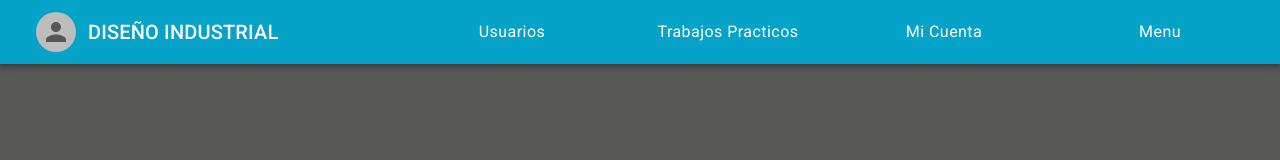
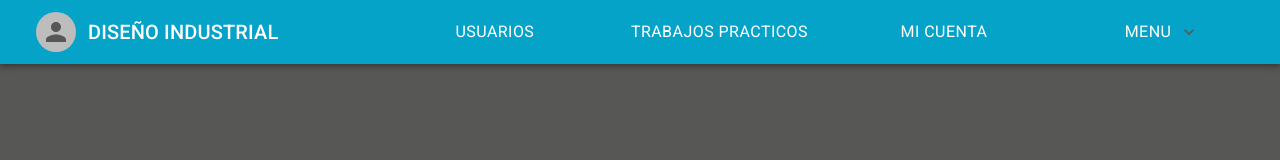
Before and after one commit to desapp-2022c1-grupo2/desapp-frontend, a React (Vite) app: page /admin in a window 1280 px wide. Shown: the top 160 px of the page. Built offline with nearby package versions, Linux system fonts and the light colour scheme.

Commit message:
appBar terminado

```diff
--- a/src/components/AppBar/MuiNavBar.tsx
+++ b/src/components/AppBar/MuiNavBar.tsx
@@ -1,6 +1,7 @@
 import React, {useState} from "react"
 import {AppBar, Toolbar, IconButton, Typography, Stack, Button, Menu, MenuItem} from "@mui/material";
 import {AvatarMenu} from "./AvatarMenu";
+import {KeyboardArrowDown} from "@mui/icons-material";
 
 
 export const MuiNavBar = () => {
@@ -35,18 +36,19 @@ export const MuiNavBar = () => {
                     DISEÑO INDUSTRIAL
                 </Typography>
                 <Stack direction='row' spacing={3} color='white'>
-                    <Button color='inherit'>Usuarios</Button>
-                    <Button color='inherit'>Trabajos Practicos</Button>
-                    <Button color='inherit'>Mi Cuenta</Button>
+                    <Button color='inherit'>USUARIOS</Button>
+                    <Button color='inherit'>TRABAJOS PRACTICOS</Button>
+                    <Button color='inherit'>MI CUENTA</Button>
                     <Button
                         color='inherit'
                         id='resources-button'
                         onClick={handleClick}
-                        aria-controls={open ? 'resources-menu' : undefined}
+                        aria-controls={ open ? 'resources-menu' : undefined }
                         aria-haspopup='true'
-                        aria-expanded={open ? 'true' : undefined}
+                        aria-expanded={ open ? 'true' : undefined }
+                        endIcon={<KeyboardArrowDown></KeyboardArrowDown>}
                     >
-                        Menu
+                        MENU
                     </Button>
                 </Stack>
                 <Menu
@@ -57,6 +59,14 @@ export const MuiNavBar = () => {
                         'aria-labelledby': 'resources-button',
                     }}
                     onClose={handleClose}
+                    anchorOrigin={{
+                        vertical: 'bottom',
+                        horizontal: 'right',
+                    }}
+                    transformOrigin={{
+                        vertical:'top',
+                        horizontal:'right'
+                    }}
                 >
                     <MenuItem onClick={handleClose}> Items 1</MenuItem>
                     <MenuItem onClick={handleClose}> Items 2</MenuItem>
```
